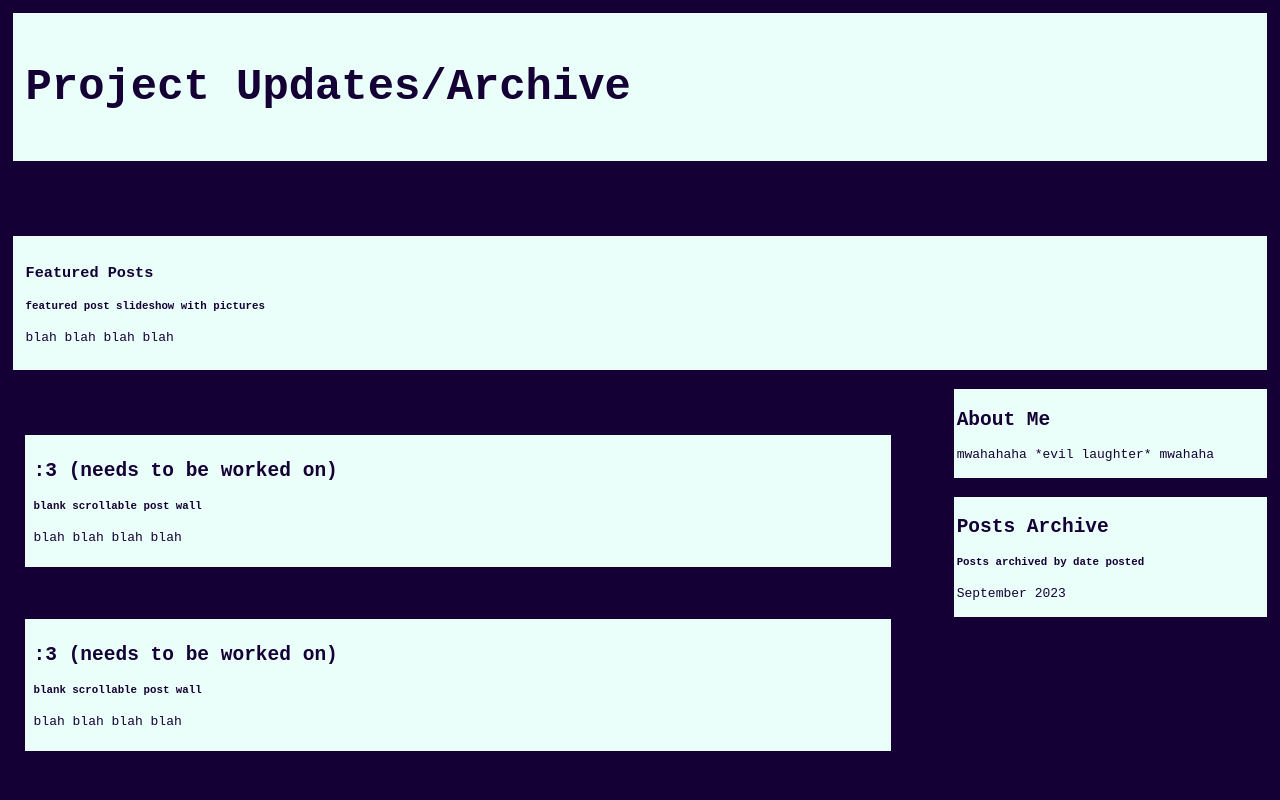
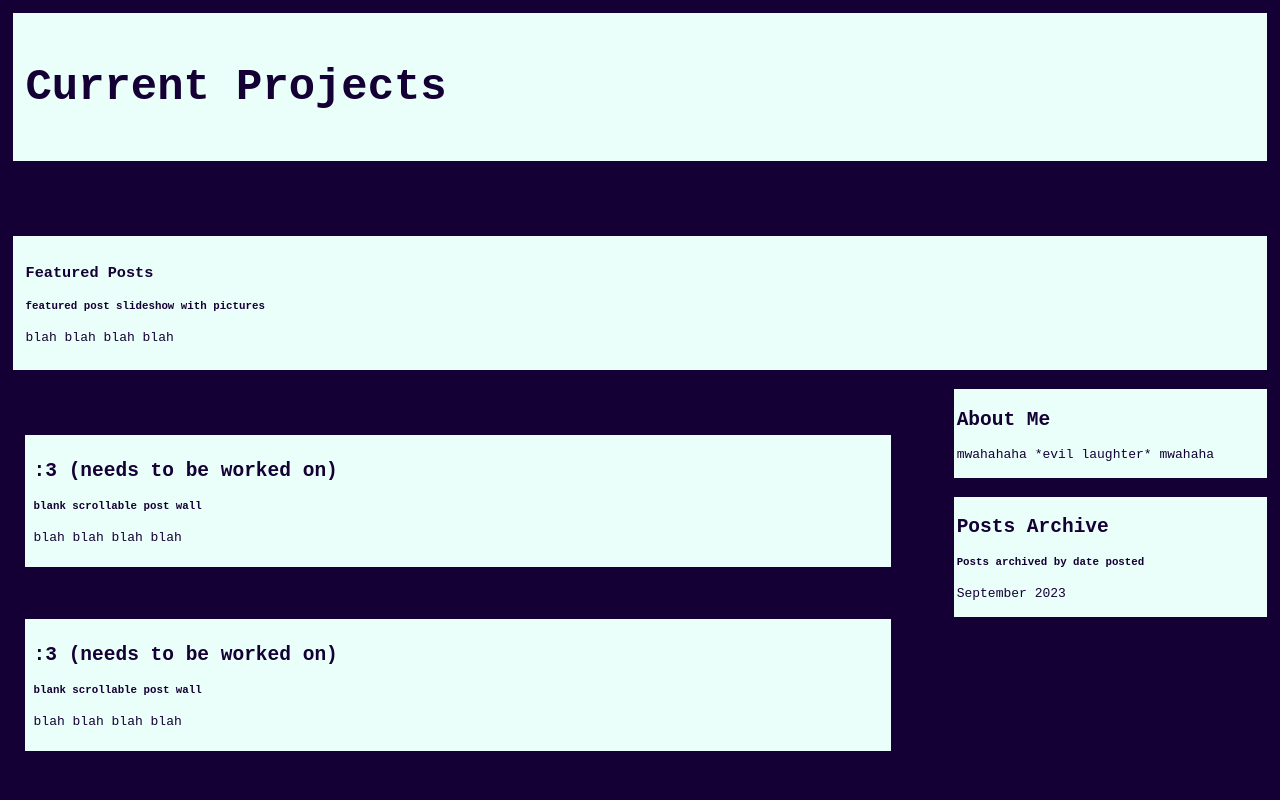
Before and after one commit to pyroxenes/blog, a plain HTML site: page index.html in a window 1280 px wide. Shown: the top 800 px of the page. Drawn offline with Linux system fonts and the light colour scheme.

Commit message:
Update index.html

```diff
--- a/index.html
+++ b/index.html
@@ -2,7 +2,7 @@
 <html>
 <div class="header">
   <link rel="stylesheet" href="style_main.css">
-  <h2>Project Updates/Archive</h2>
+  <h2>Current Projects</h2>
 </div>
  <div class="card">
       <h3>Featured Posts</h3>
@@ -11,8 +11,8 @@
     </div>
 <div class="row">
   <div class="leftcolumn">
-   <div class="scrollcontainer">
-      <div class="scroll">
+    <div class="scrollcontainer">
+       <div class="scroll">
         <div class="card">
           <h2>:3 (needs to be worked on)</h2>
           <h5>blank scrollable post wall</h5>
@@ -29,7 +29,7 @@
           <p>blah blah blah blah</p>
         </div>
       </div>
-   </div>
+    </div>
   </div>
   <div class="rightcolumn">
     <div class="card">
```
